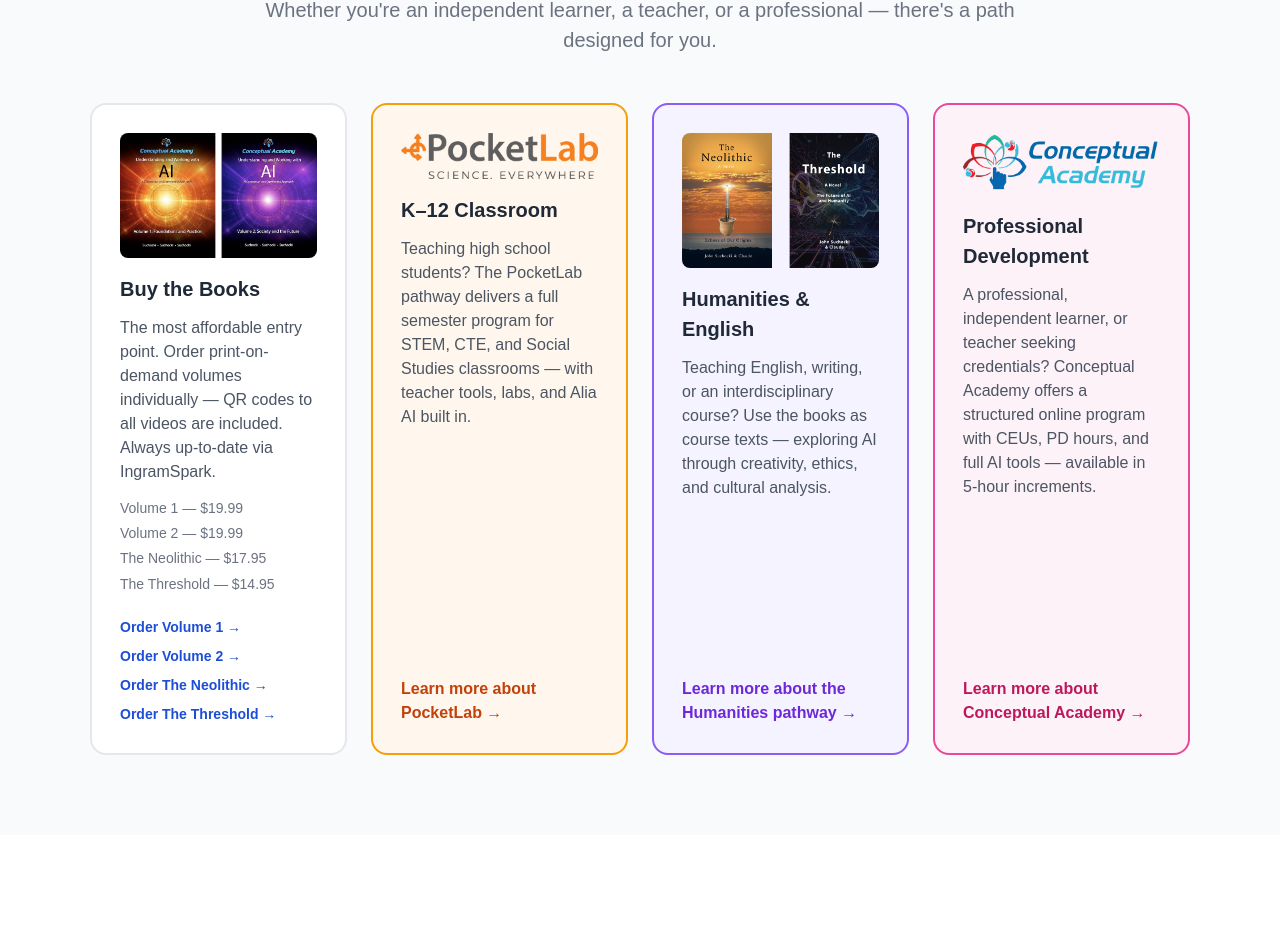
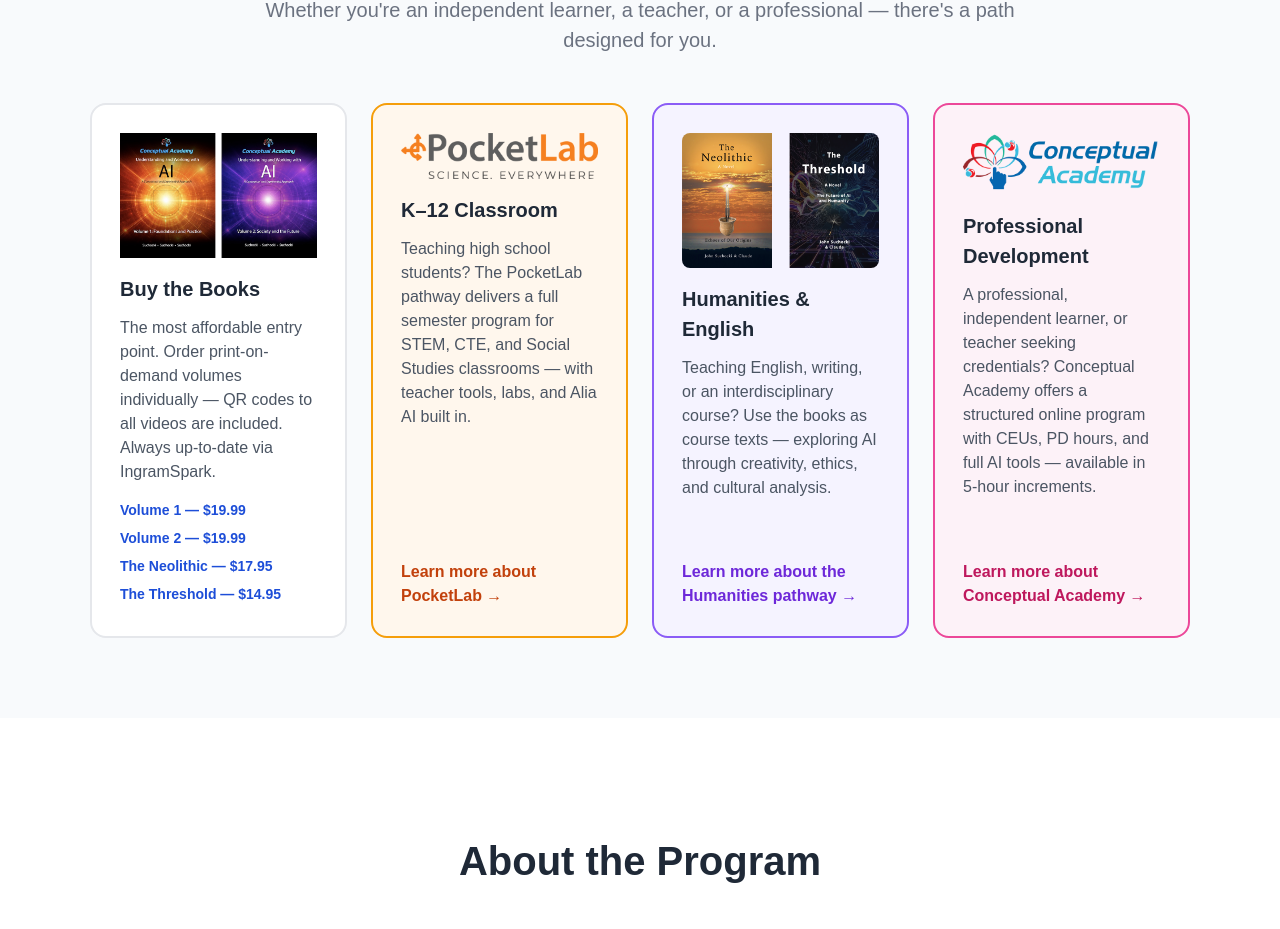
Before and after one commit to Suchocki88/UnderstandingAI.ai, a Next.js app: page / in a window 1280 px wide. Shown: the part 2798-3727 px from the top of the page. Built offline with nearby package versions, Linux system fonts and the light colour scheme.

Commit message:
Update page.tsx

```diff
--- a/app/page.tsx
+++ b/app/page.tsx
@@ -171,22 +171,16 @@ export default function Page() {
 
             {/* Print */}
             <div style={{ border: "2px solid #e5e7eb", borderRadius: 16, padding: 28, background: "#ffffff", display: "flex", flexDirection: "column", gap: 12 }}>
-              <img src="/images/Volumes12.png" alt="Volumes 1 and 2" style={{ width: "100%", borderRadius: 8, marginBottom: 4 }} />
+              <img src="/images/Volumes12.png" alt="Volumes 1 and 2" style={{ width: "100%", marginBottom: 4 }} />
               <h3 style={{ margin: 0, fontSize: 20 }}>Buy the Books</h3>
               <p style={{ color: "#4b5563", margin: 0, flexGrow: 1 }}>
                 The most affordable entry point. Order print-on-demand volumes individually — QR codes to all videos are included. Always up-to-date via IngramSpark.
               </p>
-              <div style={{ fontSize: 14, color: "#6b7280", lineHeight: 1.8 }}>
-                Volume 1 — $19.99<br />
-                Volume 2 — $19.99<br />
-                The Neolithic — $17.95<br />
-                The Threshold — $14.95
-              </div>
-              <div style={{ display: "flex", flexDirection: "column", gap: 8, marginTop: 8 }}>
-                <a href="https://shop.ingramspark.com/b/084?params=4Ubgowqn33dPkRQlH6Lc3HmeHl43roEnJHw4n0t9uEd" target="_blank" rel="noopener noreferrer" style={buyButton}>Order Volume 1 →</a>
-                <a href="https://shop.ingramspark.com/b/084?params=2SR8fnMJdGddfDPH5kQLrD6P0VrPHPof8SrYclByl9q" target="_blank" rel="noopener noreferrer" style={buyButton}>Order Volume 2 →</a>
-                <a href="https://shop.ingramspark.com/b/084?params=OZfSKWXKME8ZxFjUVQ71XGexxnbrStxDVD23KJKbFdQ" target="_blank" rel="noopener noreferrer" style={buyButton}>Order The Neolithic →</a>
-                <a href="https://shop.ingramspark.com/b/084?params=Va0WiVxgr0pbIejltajiU2dWCVLTTUMKzfs6H3Bn8DR" target="_blank" rel="noopener noreferrer" style={buyButton}>Order The Threshold →</a>
+              <div style={{ fontSize: 14, color: "#6b7280", lineHeight: 2 }}>
+                <a href="https://shop.ingramspark.com/b/084?params=4Ubgowqn33dPkRQlH6Lc3HmeHl43roEnJHw4n0t9uEd" target="_blank" rel="noopener noreferrer" style={buyButton}>Volume 1 — $19.99</a><br />
+                <a href="https://shop.ingramspark.com/b/084?params=2SR8fnMJdGddfDPH5kQLrD6P0VrPHPof8SrYclByl9q" target="_blank" rel="noopener noreferrer" style={buyButton}>Volume 2 — $19.99</a><br />
+                <a href="https://shop.ingramspark.com/b/084?params=OZfSKWXKME8ZxFjUVQ71XGexxnbrStxDVD23KJKbFdQ" target="_blank" rel="noopener noreferrer" style={buyButton}>The Neolithic — $17.95</a><br />
+                <a href="https://shop.ingramspark.com/b/084?params=Va0WiVxgr0pbIejltajiU2dWCVLTTUMKzfs6H3Bn8DR" target="_blank" rel="noopener noreferrer" style={buyButton}>The Threshold — $14.95</a>
               </div>
             </div>
 
```
